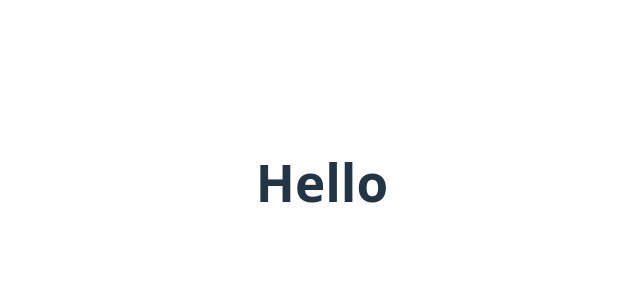
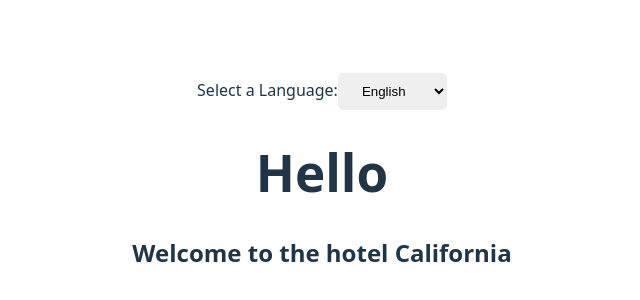
Before and after one commit to AlbertCastellon/languages_try, a React (Vite) app: page / in a window 1280 px wide. Shown: the part 218-518 px from the top of the page, without its empty margins (318-958 px from the left). Built offline with nearby package versions, Linux system fonts and the light colour scheme.

Commit message:
context working

```diff
--- a/package.json
+++ b/package.json
@@ -11,7 +11,8 @@
   },
   "dependencies": {
     "react": "^19.2.0",
-    "react-dom": "^19.2.0"
+    "react-dom": "^19.2.0",
+    "react-router-dom": "^6.30.2"
   },
   "devDependencies": {
     "@eslint/js": "^9.39.1",
--- a/src/App.jsx
+++ b/src/App.jsx
@@ -1,16 +1,25 @@
+import React from 'react';
 import { BrowserRouter as Router, Routes, Route } from 'react-router-dom'
 import { useState, useContext } from 'react'
 import './App.css'
-import text from "./assets/docs.json"
+import { LanguageProvider } from './context/MyContext';
+import Header from './components/Header';
+import Main from './components/Main';
+
 
 function App() {
-  const [language, setLanguage] = useState("en");
 
   return (
-    <>
+    <LanguageProvider>
+      <Router>
+        <Header />
+        <Routes>
+          <Route path='/' element={<Main />} />
+        </Routes>
+      </Router>
+    </LanguageProvider>
 
-      <h1>{text[language].greeting}</h1>
-    </>
+
   )
 }
 
--- a/src/assets/docs.json
+++ b/src/assets/docs.json
@@ -1,11 +1,14 @@
 {
     "en": {
-        "greeting": "Hello"
+        "greeting": "Hello",
+        "body": "Welcome to the hotel California"
     },
     "cat": {
-        "greeting": "Hola"
+        "greeting": "Hola",
+        "body": "Bona nit"
     },
     "es": {
-        "greeting": "Saludos"
+        "greeting": "Saludos",
+        "body": "Canción del Pirata"
     }
 }
--- a/src/components/Header.jsx
+++ b/src/components/Header.jsx
@@ -1,13 +1,16 @@
-
+import { useMyContext } from "../context/MyContext"
+import { useState } from "react";
 
 function Header() {
-    const changeLanguage = (event) => {
-    setLanguage(event.target.value);
+  const {language, changeLanguage} = useMyContext();
+    const getLanguage = (event) => {
+    changeLanguage(event.target.value);
   }
+
     return (
         <header>
         <label htmlFor="language">Select a Language:</label>
-        <select name="language" id="language" value={language} onChange={changeLanguage}>
+        <select name="language" id="language" value={language} onChange={getLanguage}>
           <option value="cat">Catalan</option>
           <option value="es">Spanish</option>
           <option value="en">English</option>
--- a/src/components/Main.jsx
+++ b/src/components/Main.jsx
@@ -1,8 +1,13 @@
-import text from "./assets/docs.json"
+import text from "../assets/docs.json"
+import { useMyContext } from "../context/MyContext"
 
 function Main() {
+    const { language } = useMyContext()
     return (
-        <h1>{text[language].greeting}</h1>
+        <>
+            <h1>{text[language].greeting}</h1>
+            <h2>{text[language].body}</h2>
+        </>
     )
 }
 
--- /dev/null
+++ b/src/context/MyContext.jsx
@@ -0,0 +1,17 @@
+import { createContext, useContext, useState } from "react";
+
+const MyContext = createContext()
+
+export const LanguageProvider = ({children}) => {
+    const [language, setLanguage] = useState('en')
+    const changeLanguage = (newLanguage) => {
+        setLanguage(newLanguage)
+    }
+    return (
+        <MyContext.Provider value={{language, changeLanguage}}>
+            {children}
+        </MyContext.Provider>
+    )
+}
+
+export const useMyContext = () => useContext(MyContext)
```
Also changed, not shown: 1 other file (tests, documents, lock files or other folders).
